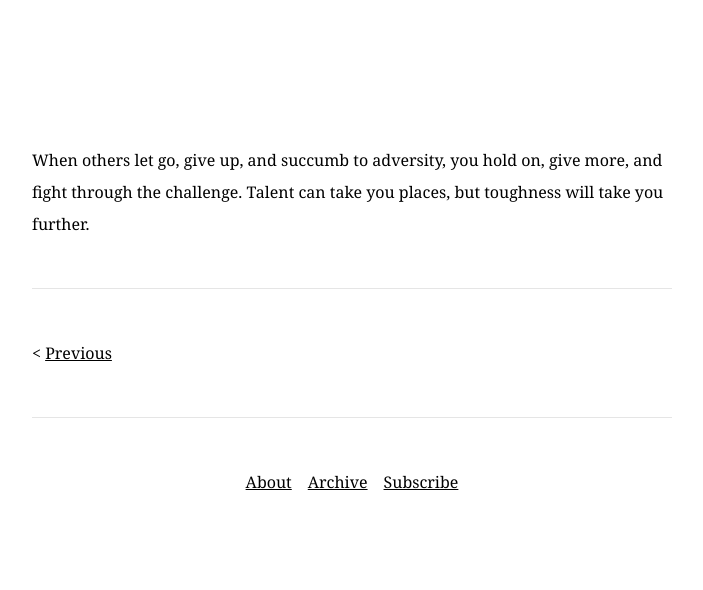
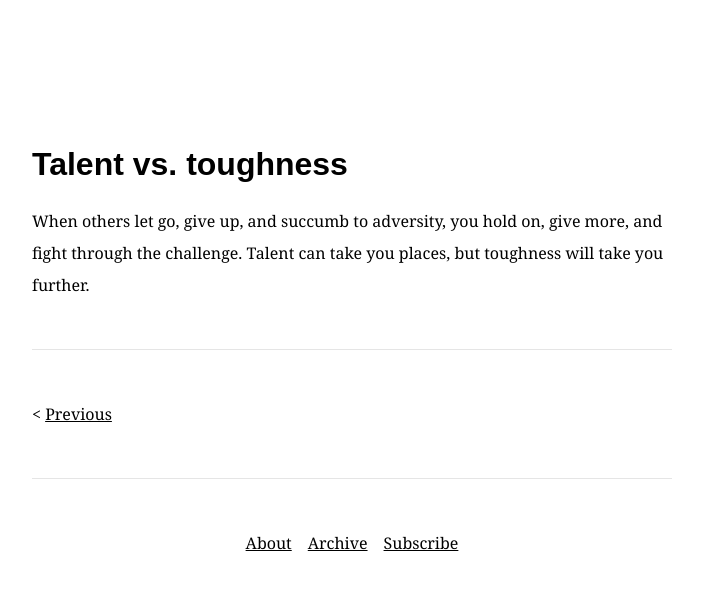
Before and after one commit to michaelaliotti/michaelaliotti.github.io, a Jekyll site: the page built from _posts/2024-01-22-talent-vs-toughness.md, in a window 1280 px wide. Shown: the top 590 px of the page, without its empty margins (288-991 px from the left). Built offline with Jekyll 4.4.1, drawn with Linux system fonts in a browser that asks for light colours; part of the change alters nothing that is shown.

Commit message:
Updated post for 22 Jan 2024.

```diff
--- a/_posts/2024-01-22-talent-vs-toughness.md
+++ b/_posts/2024-01-22-talent-vs-toughness.md
@@ -1,5 +1,3 @@
----
-title: Talent vs. toughness
----
+# Talent vs. toughness
 
 When others let go, give up, and succumb to adversity, you hold on, give more, and fight through the challenge. Talent can take you places, but toughness will take you further.
```
